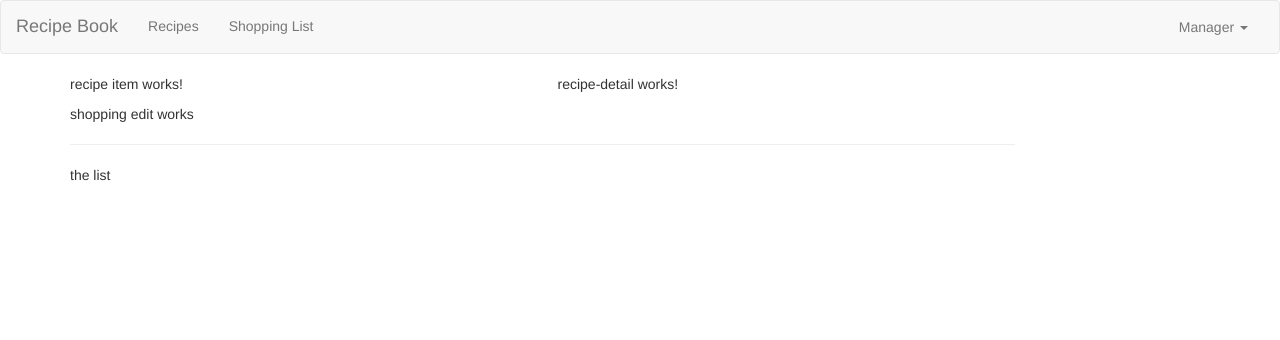
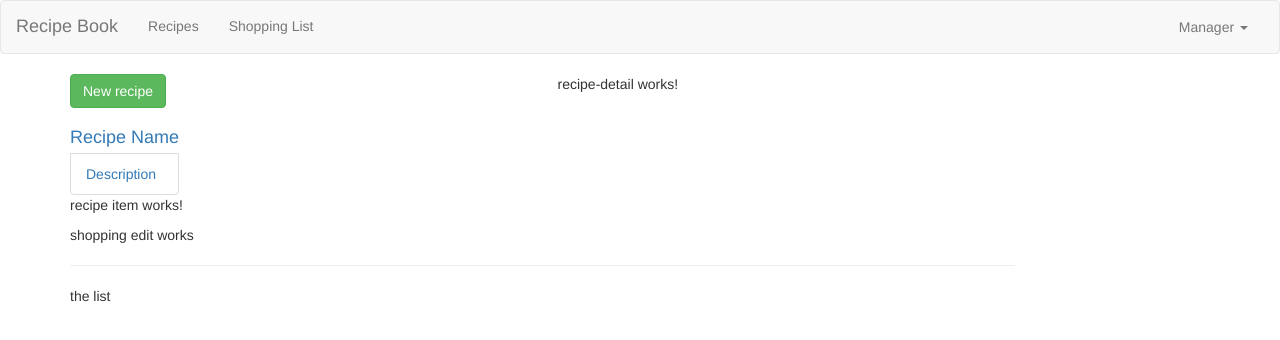
Before and after one commit to vanderson22/recipe-app, an Angular app: page / in a window 1280 px wide. Shown: the top 340 px of the page. Built offline with nearby package versions, Linux system fonts and the light colour scheme.

Commit message:
recipe item static

```diff
--- a/src/app/recipe/recipe-list/recipe-list.component.html
+++ b/src/app/recipe/recipe-list/recipe-list.component.html
@@ -1,2 +1,25 @@
-<app-recipe-item>
-</app-recipe-item>
+
+<div class="row">
+    <div class="col-xs-12">
+        <button class="btn btn-success">New recipe</button>
+    </div>
+</div>
+<br />
+
+<div class="row">
+    <div class="col-xs-12">
+         <!-- deve ir para app-recipe-item-->
+         <a href="#" class="class-group-item clearfix">
+         <div class="pull-left">
+            <h4 class="list-group-item-heading">Recipe Name</h4>
+            <p class="list-group-item text">Description</p>
+         </div>
+          <span class="pull-right">
+            <img src="" alt="" class="img-responsive" style="max-height: 50px;">
+          </span>
+        </a>
+        <!--como deve ser-->
+        <app-recipe-item>
+        </app-recipe-item>
+    </div>
+</div>
--- a/src/app/recipe/recipe-list/recipe-list.component.ts
+++ b/src/app/recipe/recipe-list/recipe-list.component.ts
@@ -1,3 +1,4 @@
+import { Recipe } from './../recipe.model';
 import { Component, OnInit } from '@angular/core';
 
 @Component({
@@ -7,7 +8,9 @@ import { Component, OnInit } from '@angular/core';
 })
 export class RecipeListComponent implements OnInit {
 
-  recipes = [];
+  recipes: Recipe[] = [
+      new Recipe('Teste Recipe' , 'This is a simple test recipe' , 'https://images.unsplash.com/photo-1518779578993-ec3579fee39f?ixlib=rb-1.2.1&ixid=MnwxMjA3fDB8MHxzZWFyY2h8NXx8cmVjaXBlfGVufDB8fDB8fA%3D%3D&w=1000&q=80')
+  ];
 
   constructor() { }
 
```
